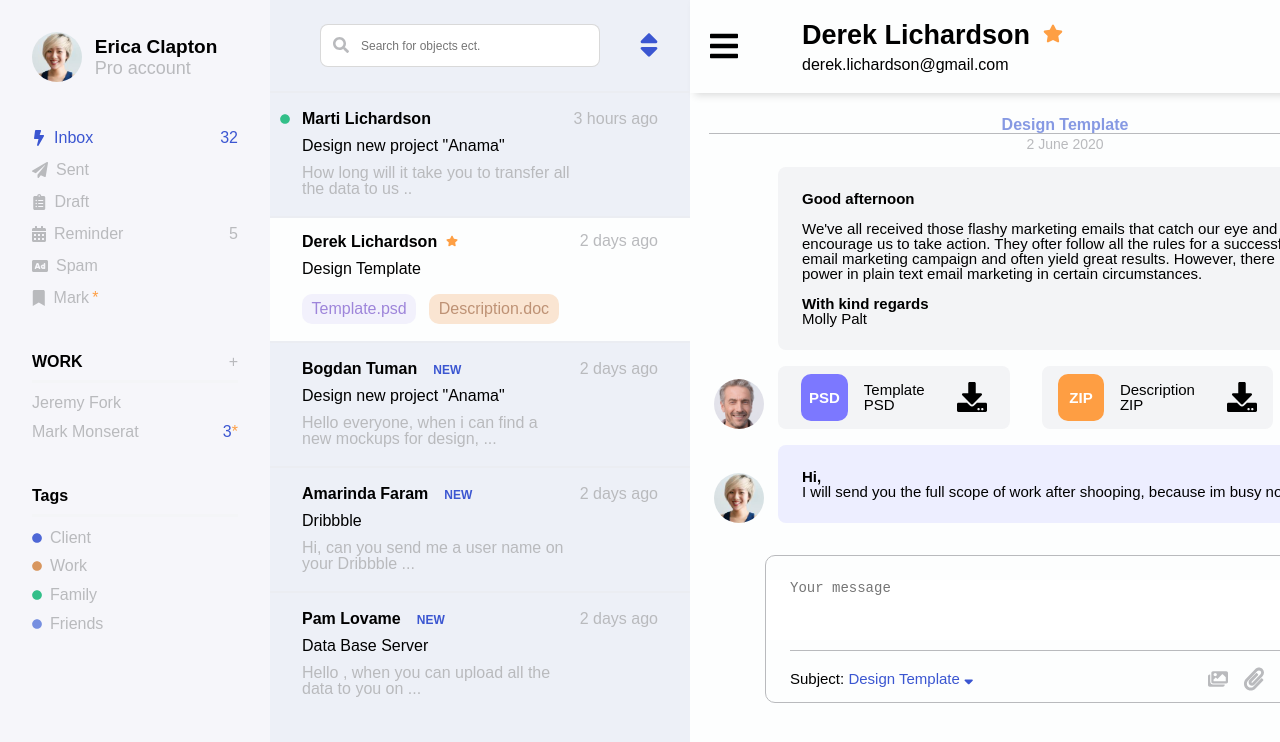
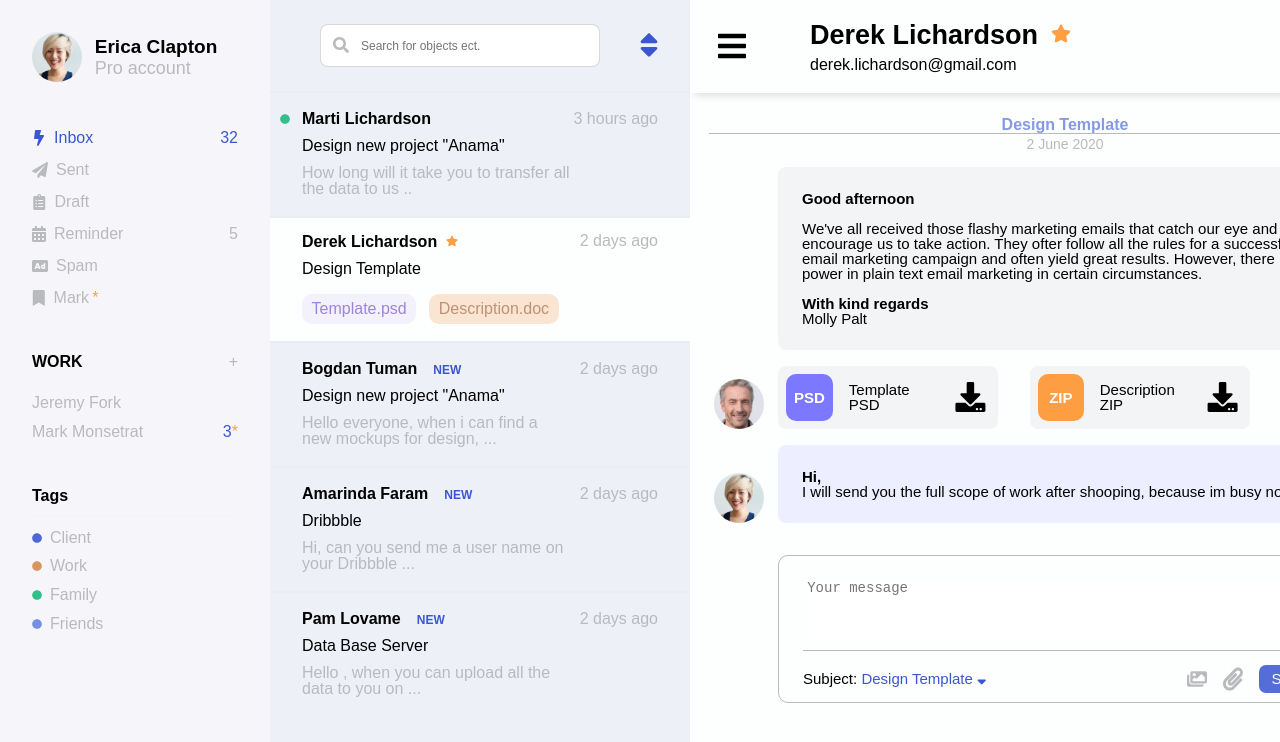
Before and after one commit to NicolasVid/Reecall, a React app: page / in a window 1280 px wide. Shown: the top 742 px of the page. Built offline with nearby package versions, Linux system fonts and the light colour scheme.

Commit message:
Version finale

```diff
--- a/src/components/Chat/ChatMessages.js
+++ b/src/components/Chat/ChatMessages.js
@@ -38,7 +38,7 @@ const ChatMessages = () => (
           <h1>Template</h1>
           <p>PSD</p>
         </div>
-        <FontAwesomeIcon icon={faDownload} className="chat-header__icon--menu" size="2x" />
+        <FontAwesomeIcon icon={faDownload} className="chat-messages__message--link--logo" size="2x" />
       </div>
       <div className="chat-messages__message--link">
         <div className="ZIP">ZIP</div>
@@ -46,7 +46,7 @@ const ChatMessages = () => (
           <h1>Description</h1>
           <p>ZIP</p>
         </div>
-        <FontAwesomeIcon icon={faDownload} className="chat-header__icon--menu" size="2x" />
+        <FontAwesomeIcon icon={faDownload} className="chat-messages__message--link--logo" size="2x" />
       </div>
     </div>
     <div className="chat-messages__message">
--- a/src/components/Chat/chat.scss
+++ b/src/components/Chat/chat.scss
@@ -6,6 +6,8 @@
     min-width: 750px;
     width: 50%;
 
+
+    //CSS sur ChatHeader
     .chat-header {
         display: flex;
         align-items: center;
@@ -15,6 +17,11 @@
 
         &__icon--menu {
             width: 40px;
+            margin-left: 0.5rem;
+
+            &:hover {
+                color: vars.$orange-color;
+            }
         }
 
         &__text {
@@ -44,10 +51,16 @@
 
             &--item {
                 margin: 0.5rem;
+                color: #525354;
+
+                &:hover {
+                    color: vars.$orange-color;
+                }
             }
         }
     }
 
+    //CSS sur ChatMessage
     .chat-messages {
         margin-top: 1.5rem;
 
@@ -89,18 +102,19 @@
             }
 
             &--link {
-                width: 35%;
+                width: 220px;
                 background-color: #F3F4F6;
                 border-radius: 8px;
-                padding: 0.5rem 1.5rem;
+                padding: 0.5rem 0.5rem;
                 font-size: 15px;
                 display: flex;
-                justify-content: center;
+                justify-content: flex-start;
                 align-items: center;
                 margin-right: 2rem;
 
                 &--text {
-                    margin: 0 2rem 0 1rem;
+                    margin: 0 1rem 0 1rem;
+                    width: 100px;
                 }
 
                 .PSD {
@@ -117,6 +131,10 @@
                     border-radius: 10px;
                     font-weight: bold;
                     color: #fff;
+                }
+
+                &--logo {
+                    width: 45px;
                 }
             }
 
@@ -141,25 +159,30 @@
                 margin: 0 2rem 0 1rem;
                 color: vars.$toolbar-text-color;
                 margin-top: 0.2rem;
+                width: 3rem;
             }
         }
     }
 
+    //CSS sur ChatInput
     .chat-input {
-        margin: 2rem auto;
-        width: 80%;
+        margin: 2rem 6rem 2rem 5.5rem;
+        max-width: 90%;
         border: 1px solid vars.$toolbar-text-color;
         border-radius: 10px;
         font-size: 15px;
+        text-align:center;
+
 
         &__value {
-            padding: 0 1.5rem 0.5rem 1.5rem;
-            width: 100%;
+            padding: 0 0 0.5rem 0;
+            width: 90%;
             border: none;
             font-size: 14px;
             height: 60px;
             resize: none;
             margin-top: 1.5rem;
+
         }
 
         &__footer {
--- a/src/components/Mails/mails.scss
+++ b/src/components/Mails/mails.scss
@@ -6,6 +6,7 @@
     min-width: 420px;
     width: 30%;
 
+    //CSS sur InputMail
     .input-mail {
         margin: 1.5rem 1rem;
         display: flex;
@@ -43,7 +44,7 @@
         }
     }
 
-
+    //CSS sur Mail
     .mail {
         display: flex;
         flex-direction: column;
@@ -55,6 +56,10 @@
 
         &--active {
             background-color: #FDFEFE;
+        }
+
+        &:not(.mail--active):hover {
+            background-color: rgba(#FDFEFE, 0.3);
         }
 
         &__title {
--- a/src/components/Toolbar/WorkMenu.js
+++ b/src/components/Toolbar/WorkMenu.js
@@ -11,7 +11,7 @@ const WorkMenu = () => (
       <p> </p>
     </div>
     <div className="work-menu__item">
-      <h1>Mark Monserat</h1>
+      <h1>Mark Monsetrat</h1>
       <p>3<span>*</span></p>
     </div>
   </div>
--- a/src/components/Toolbar/toolbar.scss
+++ b/src/components/Toolbar/toolbar.scss
@@ -6,6 +6,7 @@
     min-width: 250px;
     width: 20%;
 
+    //CSS sur Profil
     .profil {
         margin: 2rem;
         display: flex;
@@ -36,6 +37,7 @@
         }
     }
 
+    //CSS sur MailMenu
     .mail-menu {
         margin: 3rem 2rem;
 
@@ -69,6 +71,7 @@
         }
     }
 
+    //CSS sur WorkMenu
     .work-menu {
         margin: 0 2rem;
 
@@ -96,6 +99,10 @@
                 color: vars.$toolbar-text-color;
                 font-weight: 500;
                 width: 100%;
+
+                &:hover {
+                    color: vars.$purple-color;
+                }
             }
 
             p {
@@ -109,6 +116,7 @@
         }
     }
 
+    //CSS sur TagsMenu
     .tags-menu {
         margin: 3rem 2rem;
 
@@ -129,6 +137,10 @@
                 font-weight: 500;
                 width: 100%;
                 margin-left: 0.5rem;
+
+                &:hover {
+                    color: vars.$purple-color;
+                }
             }
 
             &--logo {
```
